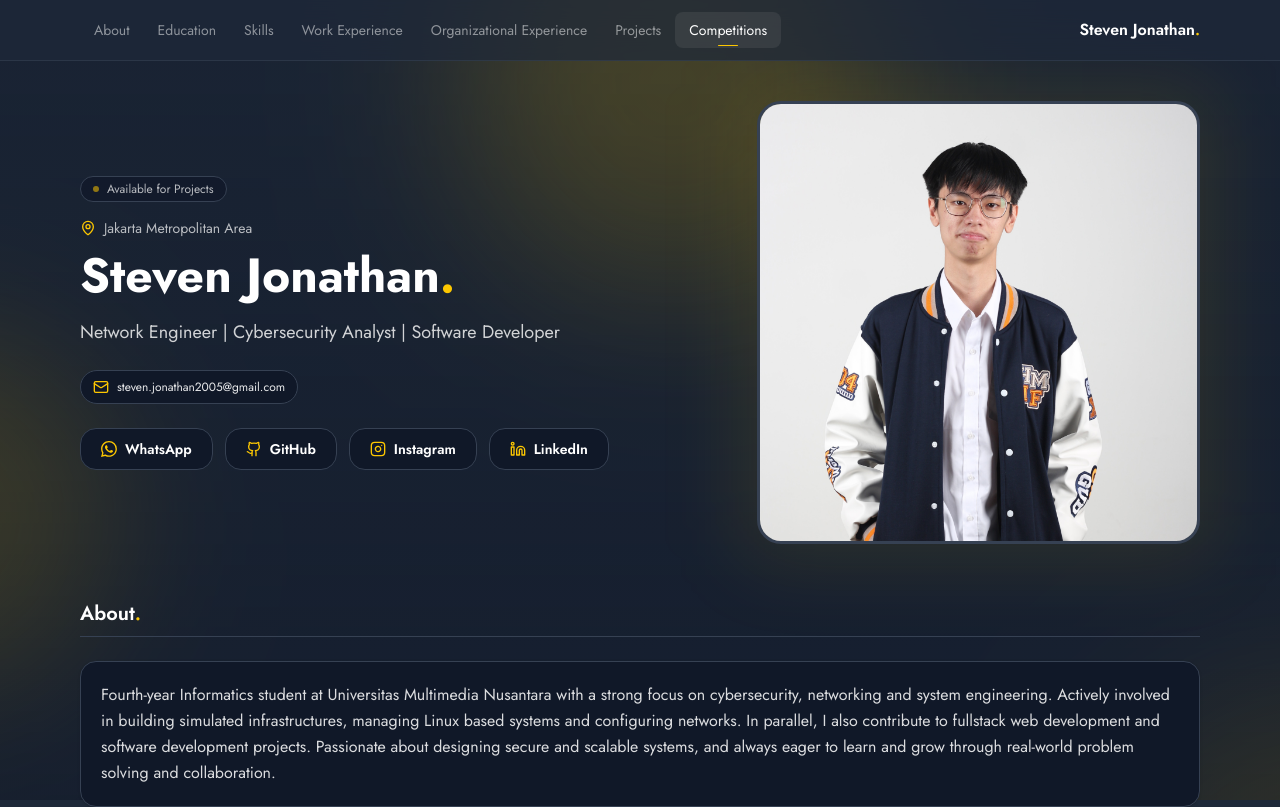
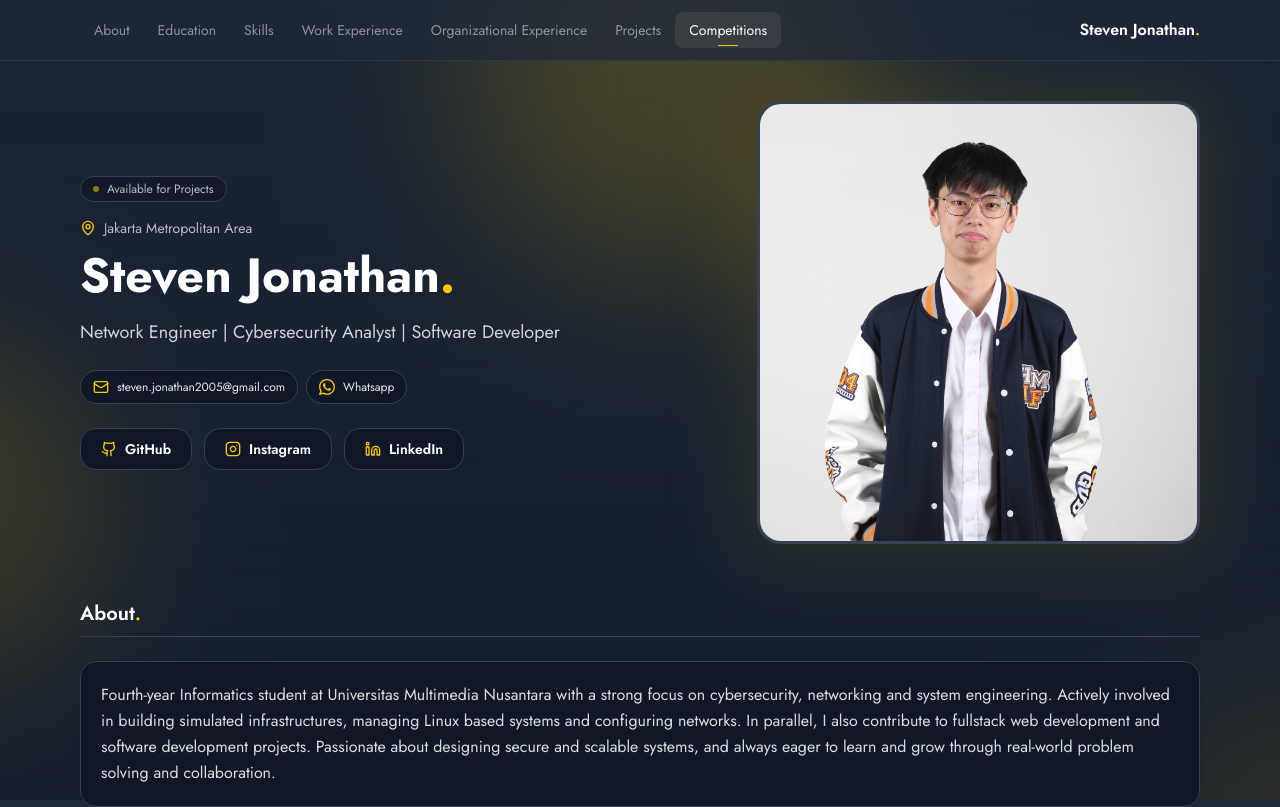
Before and after one commit to stevjoo/personal-website, a Vue app: page / in a window 1280 px wide. Shown: the top 807 px of the page. Built offline with nearby package versions, Linux system fonts and the light colour scheme.

Commit message:
feat: implement personal website frontend and add CV file

```diff
--- a/src/App.vue
+++ b/src/App.vue
@@ -54,6 +54,7 @@ function getProjectActionsFixed(p) {
 }
 
 const github = profile.links?.find((l) => l.label?.toLowerCase() === "github");
+const cv = profile.links?.find((l) => l.label?.toLowerCase() === "cv");
 const linkedin = profile.links?.find(
   (l) => l.label?.toLowerCase() === "linkedin",
 );
@@ -170,6 +171,7 @@ onMounted(() => {
             {{ profile.headline }}
           </p>
 
+          <div class="flex flex-wrap items-center gap-2">
             <div class="hero-stagger-actions mt-6 flex flex-wrap gap-2">
               <a
                 :href="`mailto:${profile.email}`"
@@ -184,14 +186,14 @@ onMounted(() => {
                 </Badge>
               </a>
             </div>
-
-          <div
-            class="hero-stagger-actions mt-6 flex flex-wrap items-center gap-3"
+            <div class="hero-stagger-actions mt-6 flex flex-wrap gap-2">
+              <a
+                :href="`https://wa.me/${profile.whatsapp}`"
+                class="inline-flex"
+                title="WhatsApp"
               >
-            <button
-              v-if="whatsapp?.href"
-              class="social-btn flex items-center gap-2 rounded-2xl border border-gray-700 bg-gray-900 px-5 py-2.5 text-sm font-semibold text-white"
-              @click="openLink(whatsapp.href)"
+                <Badge
+                  class="flex items-center gap-2 py-2 cursor-pointer card-glow"
                 >
                   <svg
                     xmlns="http://www.w3.org/2000/svg"
@@ -205,8 +207,24 @@ onMounted(() => {
                       d="M13.601 2.326A7.85 7.85 0 0 0 7.994 0C3.627 0 .068 3.558.064 7.926c0 1.399.366 2.76 1.057 3.965L0 16l4.204-1.102a7.9 7.9 0 0 0 3.79.965h.004c4.368 0 7.926-3.558 7.93-7.93A7.9 7.9 0 0 0 13.6 2.326zM7.994 14.521a6.6 6.6 0 0 1-3.356-.92l-.24-.144-2.494.654.666-2.433-.156-.251a6.56 6.56 0 0 1-1.007-3.505c0-3.626 2.957-6.584 6.591-6.584a6.56 6.56 0 0 1 4.66 1.931 6.56 6.56 0 0 1 1.928 4.66c-.004 3.639-2.961 6.592-6.592 6.592m3.615-4.934c-.197-.099-1.17-.578-1.353-.646-.182-.065-.315-.099-.445.099-.133.197-.513.646-.627.775-.114.133-.232.148-.43.05-.197-.1-.836-.308-1.592-.985-.59-.525-.985-1.175-1.103-1.372-.114-.198-.011-.304.088-.403.087-.088.197-.232.296-.346.1-.114.133-.198.198-.33.065-.134.034-.248-.015-.347-.05-.099-.445-1.076-.612-1.47-.16-.389-.323-.335-.445-.34-.114-.007-.247-.007-.38-.007a.73.73 0 0 0-.529.247c-.182.198-.691.677-.691 1.654s.71 1.916.81 2.049c.098.133 1.394 2.132 3.383 2.992.47.205.84.326 1.129.418.475.152.904.129 1.246.08.38-.058 1.171-.48 1.338-.943.164-.464.164-.86.114-.943-.049-.084-.182-.133-.38-.232"
                     />
                   </svg>
-              WhatsApp
-            </button>
+                  Whatsapp
+                </Badge>
+              </a>
+            </div>
+          </div>
+
+          <div
+            class="hero-stagger-actions mt-6 flex flex-wrap items-center gap-3"
+          >
+            <a
+              v-if="cv?.href"
+              :href="cv.href"
+              target="_blank"
+              class="social-btn flex items-center gap-2 rounded-2xl border border-gray-700 bg-gray-900 px-5 py-2.5 text-sm font-semibold text-white"
+            >
+              <FileText class="h-4 w-4 text-yellow-400" />
+              CV
+            </a>
 
             <button
               v-if="github?.href"
```
Also changed, not shown: 1 other file (tests, documents, lock files or other folders). Lines whose indentation alone changed are shown as unchanged.
